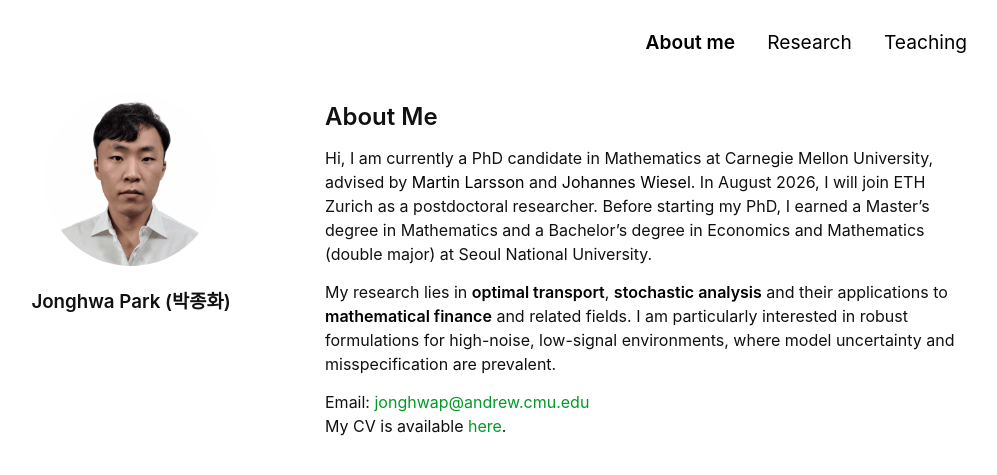
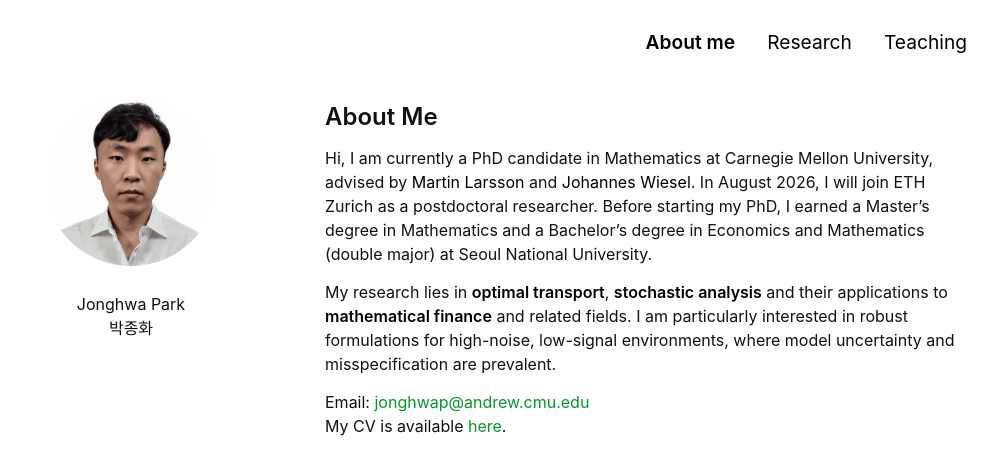
Before and after one commit to Jonghwap/Jonghwap.github.io, a Jekyll site: the page built from index.md, in a window 1280 px wide. Shown: the top 475 px of the page, without its empty margins (145-1142 px from the left). Built offline with Jekyll 4.4.1, drawn with Linux system fonts in a browser that asks for light colours; a style sheet for code colours, icons or effects is not loaded; our own code applies the rules of GitHub Pages for plain Markdown files.

Commit message:
Update homepage.html

```diff
--- a/_layouts/homepage.html
+++ b/_layouts/homepage.html
@@ -56,7 +56,13 @@
         <a class="image avatar"><img src="{{ site.avatar }}" alt="avatar" /></a>
         {% endif %}
 
-        <h3>Jonghwa Park (박종화)</h3>
+        {% if page.profile_note %}
+        <p class="profile-note">{{ page.profile_note }}</p>
+        {% elsif site.profile_note %}
+        <p class="profile-note">{{ site.profile_note }}</p>
+        {% else %}
+        <p class="profile-note">{{ site.title }}</p>
+        {% endif %}
 
         {% if site.position %}
         <position style="font-size:1.10rem;">{{ site.position }}</position>
```
